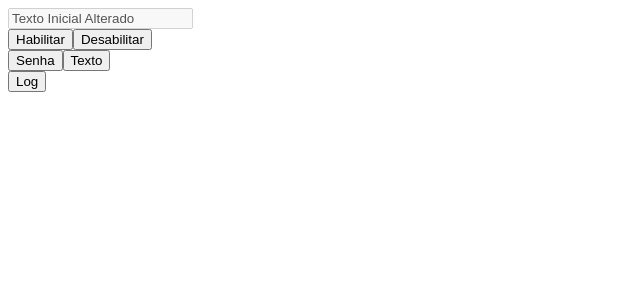
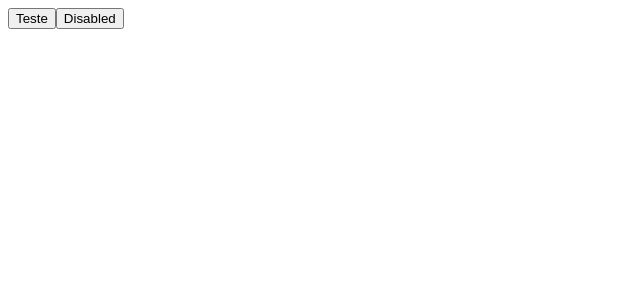
Before and after one commit to leticiareginajf/treinamento, an Angular app in the folder treinamento/: page / in a window 1280 px wide. Shown: the top 300 px of the page, without its empty margins (0-640 px from the left). Built offline with nearby package versions, Linux system fonts and the light colour scheme.

Commit message:
button disabled

```diff
--- a/treinamento/src/app/app.component.html
+++ b/treinamento/src/app/app.component.html
@@ -1,10 +1,11 @@
-
+<!--(heyup)="handleInputKeyup($event)"
 
 <input  id="meu-input"
 [value]="inputText"
 [type]="inputType"
 [disabled]="isDisabled"
-(heyup)="handleInputKeyup($event)" />
+
+(input)="handleInputEvent($event)"/>
 
 <br />
 
@@ -19,4 +20,10 @@
 
 <br />
 
-<button (click)="logInputText()">Log</button>
+<button (click)="logInputText()">Log</button>-->
+
+
+<button [attr.title]="buttonTitle">Teste</button>
+
+
+<button [attr.disabled]="buttonDisable ? true : null">Disabled</button>
--- a/treinamento/src/app/app.component.ts
+++ b/treinamento/src/app/app.component.ts
@@ -6,7 +6,15 @@ import { Component } from '@angular/core';
   styleUrl: './app.component.css'
 })
 export class AppComponent {
-  inputText = "Texto Inicial Alterado";
+  buttonTitle = 'Título de botão';
+  buttonDisable = false;
+
+}
+
+
+/*
+
+inputText = "Texto Inicial Alterado";
   inputType = "text";
   isDisabled = true;
 
@@ -38,8 +46,20 @@ export class AppComponent {
 
   }
 
-  handleInputKeyup(event : any){
+  handleInputKeyup(event: KeyboardEvent){
+
+    const currentText = (event.target as HTMLInputElement).value;
+    console.log(currentText);
+
+  }
+
+
+  handleInputEvent(event: Event){
+
+    const currentText = (event.target as HTMLInputElement).value;
+    console.log(currentText);
     console.log(event);
 
   }
-}
+
+*/
```
